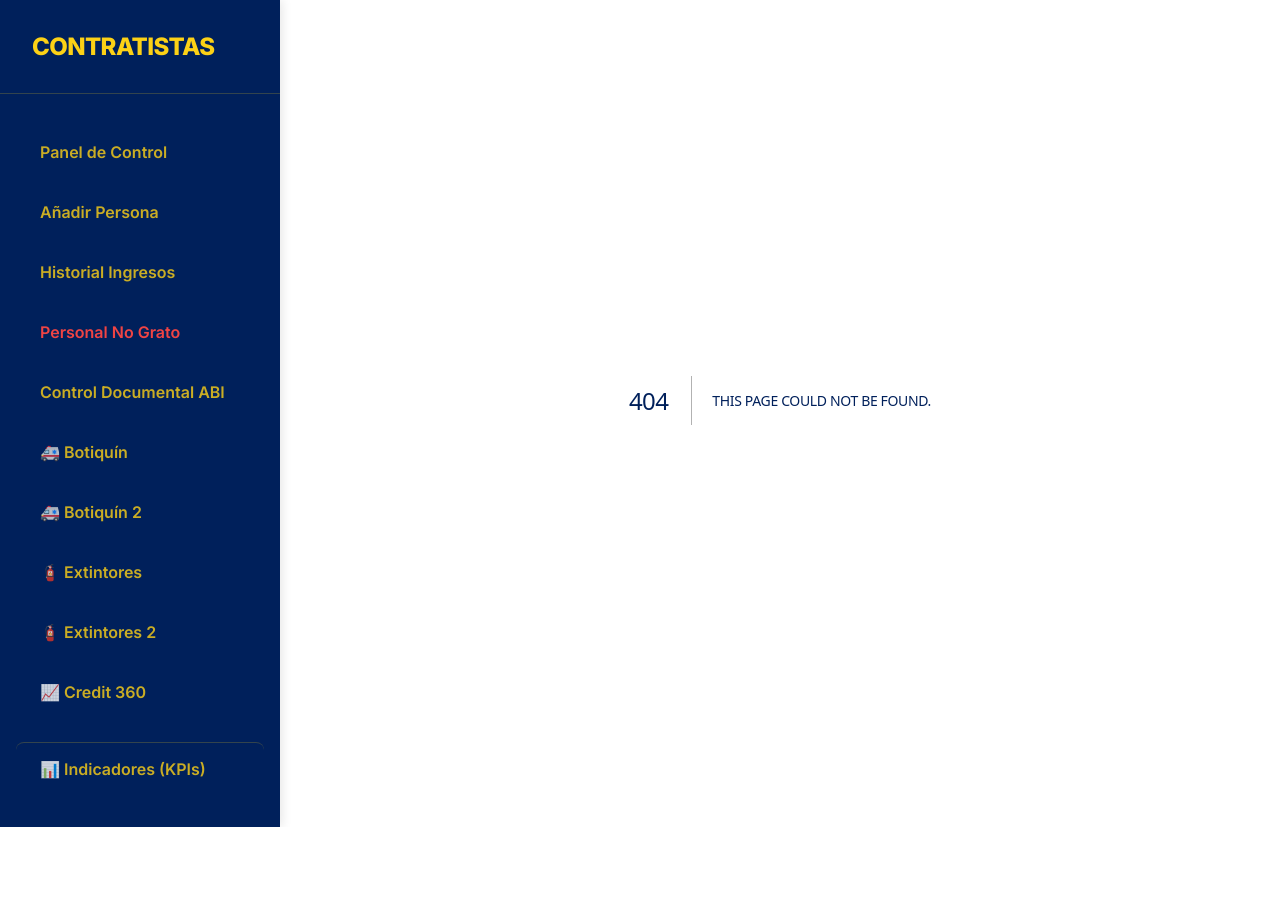
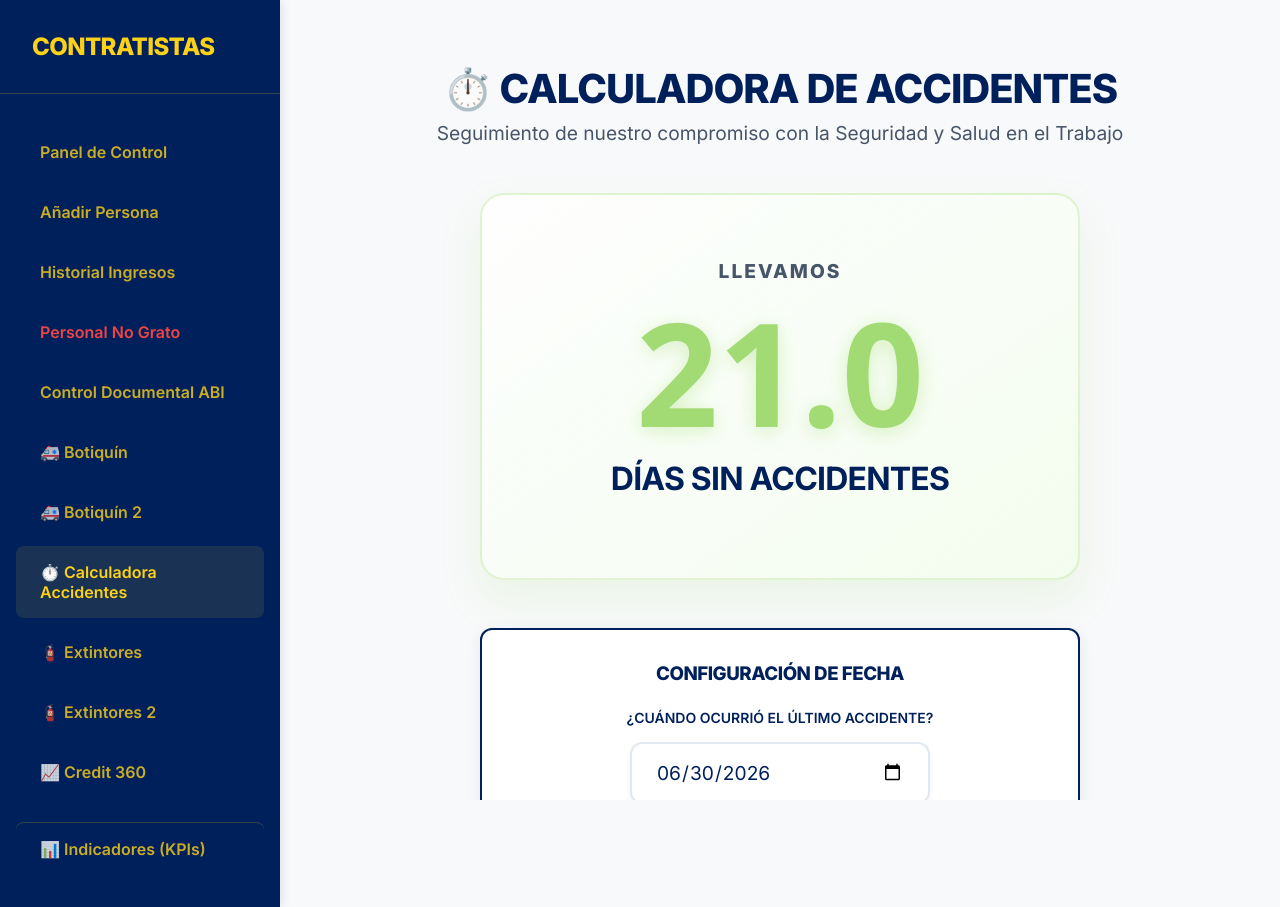
Before and after one commit to EjeCafetero100/contratistas-app, a Next.js app in the folder carnet-app/: page /calculadora-accidentes in a window 1280 px wide. Before the commit this address had no page. Before the commit the page ends 827 px from the top, so only its background shows below. Built offline with nearby package versions, Linux system fonts and the light colour scheme.

Commit message:
Add Calculadora de Accidentes module with dynamic date picker and large green display

```diff
--- /dev/null
+++ b/carnet-app/src/app/calculadora-accidentes/page.js
@@ -0,0 +1,120 @@
+"use client";
+
+import { useState, useEffect } from "react";
+
+export default function CalculadoraAccidentes() {
+  // Fecha por defecto: 21 días atrás (para que cuadre con la imagen de ejemplo inicialmente)
+  const [lastAccidentDate, setLastAccidentDate] = useState(() => {
+    const defaultDate = new Date();
+    defaultDate.setDate(defaultDate.getDate() - 21);
+    return defaultDate.toISOString().split('T')[0];
+  });
+
+  const [daysWithoutAccidents, setDaysWithoutAccidents] = useState(0);
+
+  useEffect(() => {
+    if (!lastAccidentDate) return;
+
+    // Convertir la fecha seleccionada a objeto Date (considerando zona horaria local para evitar saltos de día)
+    const [year, month, day] = lastAccidentDate.split('-').map(Number);
+    const lastDateObj = new Date(year, month - 1, day);
+
+    // Fecha actual
+    const today = new Date();
+    today.setHours(0, 0, 0, 0); // Normalizar a medianoche para cálculo exacto de días enteros
+
+    // Calcular diferencia en milisegundos
+    const diffTime = today.getTime() - lastDateObj.getTime();
+
+    // Convertir a días (si la fecha es futura, se muestra 0)
+    const diffDays = Math.max(0, Math.floor(diffTime / (1000 * 60 * 60 * 24)));
+
+    setDaysWithoutAccidents(diffDays);
+  }, [lastAccidentDate]);
+
+  return (
+    <div className="container" style={{ maxWidth: '1000px' }}>
+      <header style={{ textAlign: 'center', marginBottom: '3rem', marginTop: '2rem' }}>
+        <h1 style={{ fontSize: '2.5rem', marginBottom: '0.5rem' }}>⏱️ Calculadora de Accidentes</h1>
+        <p style={{ color: 'var(--text-muted)', fontSize: '1.2rem' }}>
+          Seguimiento de nuestro compromiso con la Seguridad y Salud en el Trabajo
+        </p>
+      </header>
+
+      <div style={{ display: 'flex', flexDirection: 'column', alignItems: 'center', gap: '3rem' }}>
+
+        {/* Contenedor Principal del Gran Número */}
+        <div
+          className="glass-panel"
+          style={{
+            width: '100%',
+            maxWidth: '600px',
+            padding: '4rem 2rem',
+            textAlign: 'center',
+            display: 'flex',
+            flexDirection: 'column',
+            alignItems: 'center',
+            justifyContent: 'center',
+            boxShadow: '0 20px 40px rgba(162, 219, 115, 0.15)',
+            border: '2px solid rgba(162, 219, 115, 0.3)',
+            borderRadius: '24px',
+            background: 'linear-gradient(145deg, rgba(255,255,255,0.8) 0%, rgba(240, 255, 230, 0.6) 100%)'
+          }}
+        >
+          <h2 style={{ color: 'var(--text-muted)', textTransform: 'uppercase', letterSpacing: '2px', fontSize: '1.2rem', marginBottom: '1rem' }}>
+            Llevamos
+          </h2>
+
+          <div style={{
+            fontSize: '9rem',
+            fontWeight: '800',
+            color: '#a2db73', // El color verde pastel de la imagen proporcionada
+            lineHeight: '1',
+            textShadow: '0px 4px 20px rgba(162, 219, 115, 0.4)',
+            fontFamily: 'system-ui, -apple-system, sans-serif'
+          }}>
+            {daysWithoutAccidents.toFixed(1)}
+          </div>
+
+          <h2 style={{ color: 'var(--text-main)', fontSize: '2rem', marginTop: '1rem', fontWeight: '700' }}>
+            DÍAS SIN ACCIDENTES
+          </h2>
+        </div>
+
+        {/* Selector de Fecha */}
+        <div className="glass-panel" style={{ width: '100%', maxWidth: '600px', padding: '2rem', textAlign: 'center' }}>
+          <h3 style={{ marginBottom: '1.5rem', color: 'var(--primary)' }}>Configuración de Fecha</h3>
+          <div style={{ display: 'flex', flexDirection: 'column', alignItems: 'center', gap: '1rem' }}>
+            <label htmlFor="accident-date" style={{ fontWeight: '600', color: 'var(--text-main)' }}>
+              ¿Cuándo ocurrió el último accidente?
+            </label>
+            <input
+              id="accident-date"
+              type="date"
+              value={lastAccidentDate}
+              onChange={(e) => setLastAccidentDate(e.target.value)}
+              style={{
+                padding: '1rem 1.5rem',
+                fontSize: '1.2rem',
+                borderRadius: '12px',
+                border: '2px solid #e2e8f0',
+                outline: 'none',
+                cursor: 'pointer',
+                fontFamily: 'inherit',
+                color: 'var(--text-main)',
+                backgroundColor: 'white',
+                boxShadow: '0 4px 6px rgba(0,0,0,0.05)',
+                width: '100%',
+                maxWidth: '300px'
+              }}
+            />
+            <p style={{ color: 'var(--text-muted)', fontSize: '0.9rem', marginTop: '0.5rem' }}>
+              Al cambiar la fecha, el contador se actualizará automáticamente.
+            </p>
+          </div>
+        </div>
+
+      </div>
+    </div>
+  );
+}
--- a/carnet-app/src/components/ClientLayout.js
+++ b/carnet-app/src/components/ClientLayout.js
@@ -42,6 +42,9 @@ export default function ClientLayout({ children }) {
           <Link href="/botiquin-2" className={`sidebar-link ${pathname?.startsWith('/botiquin-2') ? 'active' : ''}`}>
             🚑 Botiquín 2
           </Link>
+          <Link href="/calculadora-accidentes" className={`sidebar-link ${pathname?.startsWith('/calculadora-accidentes') ? 'active' : ''}`}>
+            ⏱️ Calculadora Accidentes
+          </Link>
           <Link href="/extintores" className={`sidebar-link ${pathname?.startsWith('/extintores') ? 'active' : ''}`}>
             🧯 Extintores
           </Link>
```
